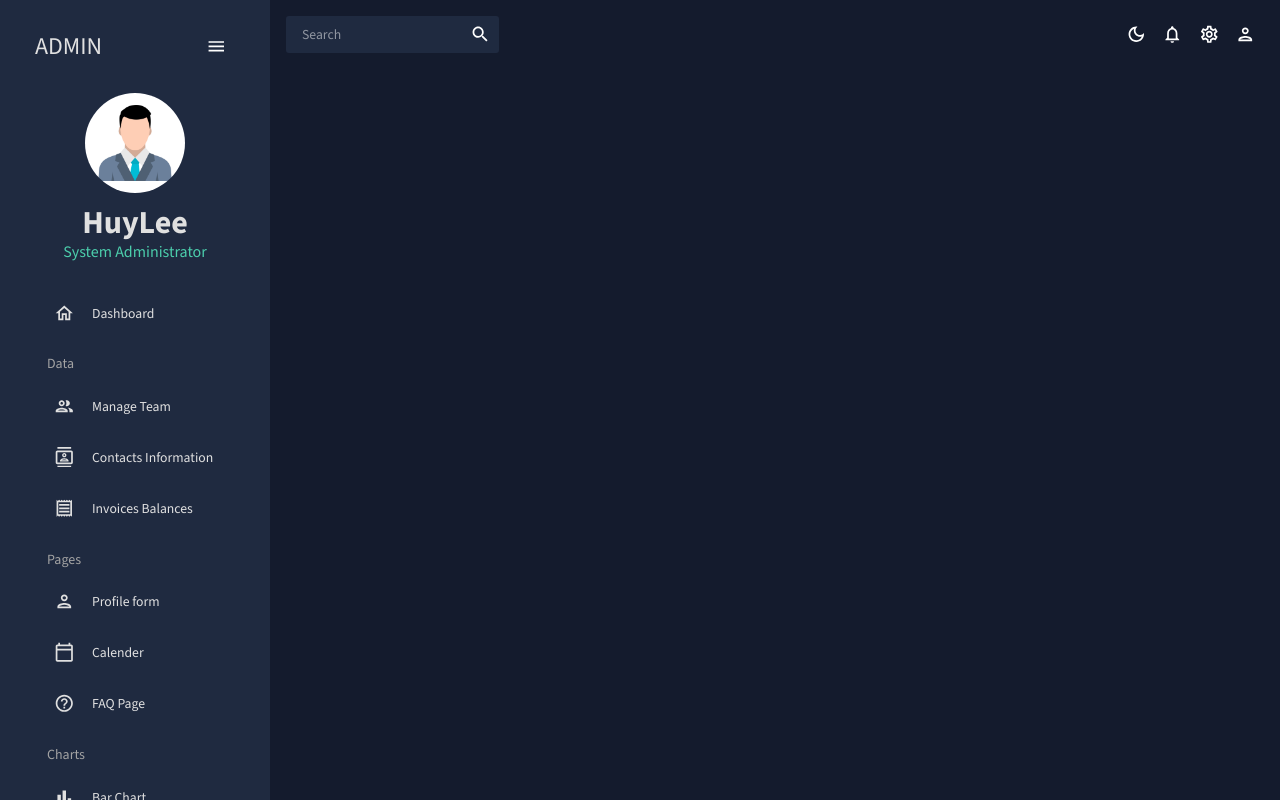
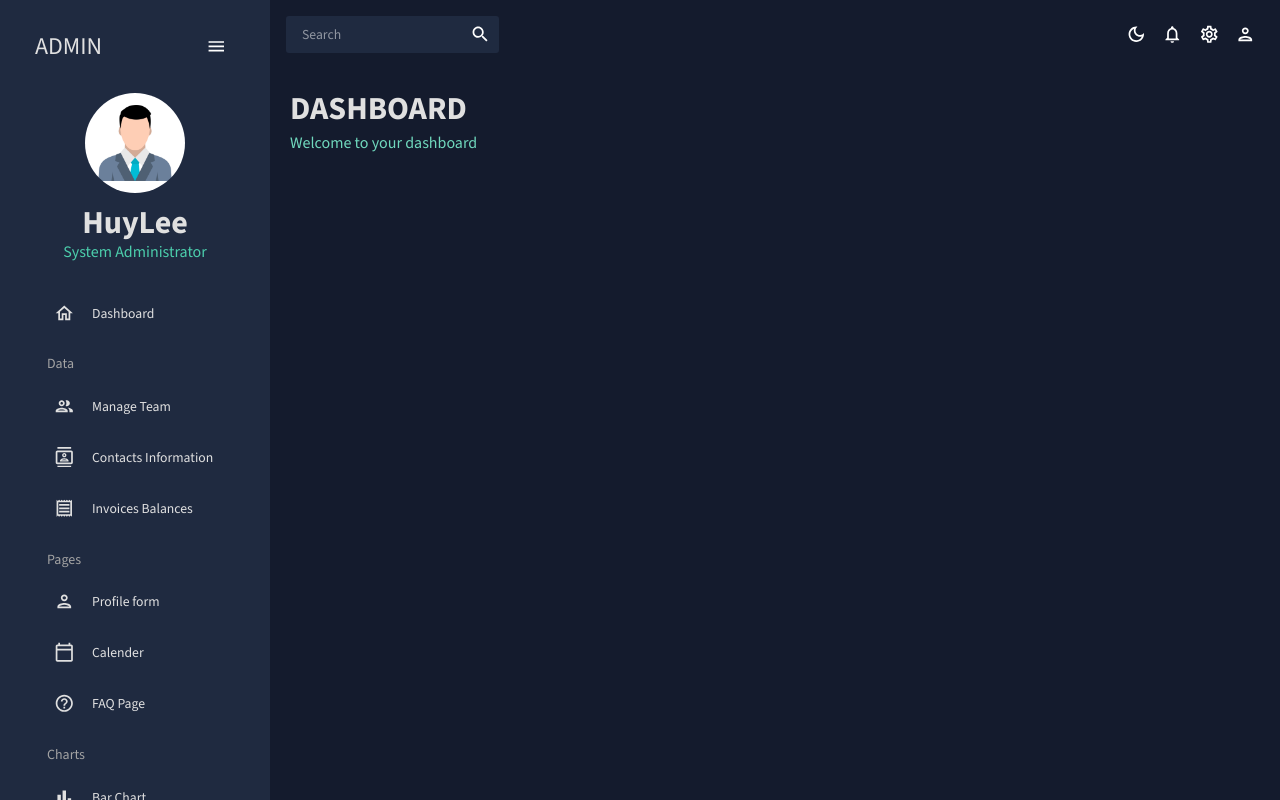
Before and after one commit to Huyllee/react-admin-dashboard, a React (Create React App) app: page / in a window 1280 px wide. Built offline with nearby package versions, Linux system fonts and the light colour scheme.

Commit message:
create header component

```diff
--- a/src/App.js
+++ b/src/App.js
@@ -27,7 +27,7 @@
           <main className="content">
             <Navbar />
             <Routes>
-              {/* <Route path="/" Component={<Dashboard />} /> */}
+              <Route path="/" element={<Dashboard />} />
               {/* <Route path="/team" Component={<Team />} />
               <Route path="/invoices" Component={<Invoices />} />
               <Route path="/contacts" Component={<Contacts />} />
--- a/src/pages/dashboard/index.jsx
+++ b/src/pages/dashboard/index.jsx
@@ -1,7 +1,15 @@
 import React from "react";
+import { Box } from "@mui/material";
+import Header from "../../components/Header";
 
 const Dashboard = () => {
-  return <div>Dashboard</div>;
+  return (
+    <Box m="20px">
+      <Box display="flex" justifyContent="space-between" alignItems="center">
+        <Header title="DASHBOARD" subtitle="Welcome to your dashboard" />
+      </Box>
+    </Box>
+  );
 };
 
 export default Dashboard;
--- a/src/pages/public/Sidebar/index.jsx
+++ b/src/pages/public/Sidebar/index.jsx
@@ -122,7 +122,6 @@
               selected={selected}
               setSelected={setSelected}
             />
-
             <Typography
               variant="h6"
               color={colors.grey[300]}
@@ -151,7 +150,6 @@
               selected={selected}
               setSelected={setSelected}
             />
-
             <Typography
               variant="h6"
               color={colors.grey[300]}
```
